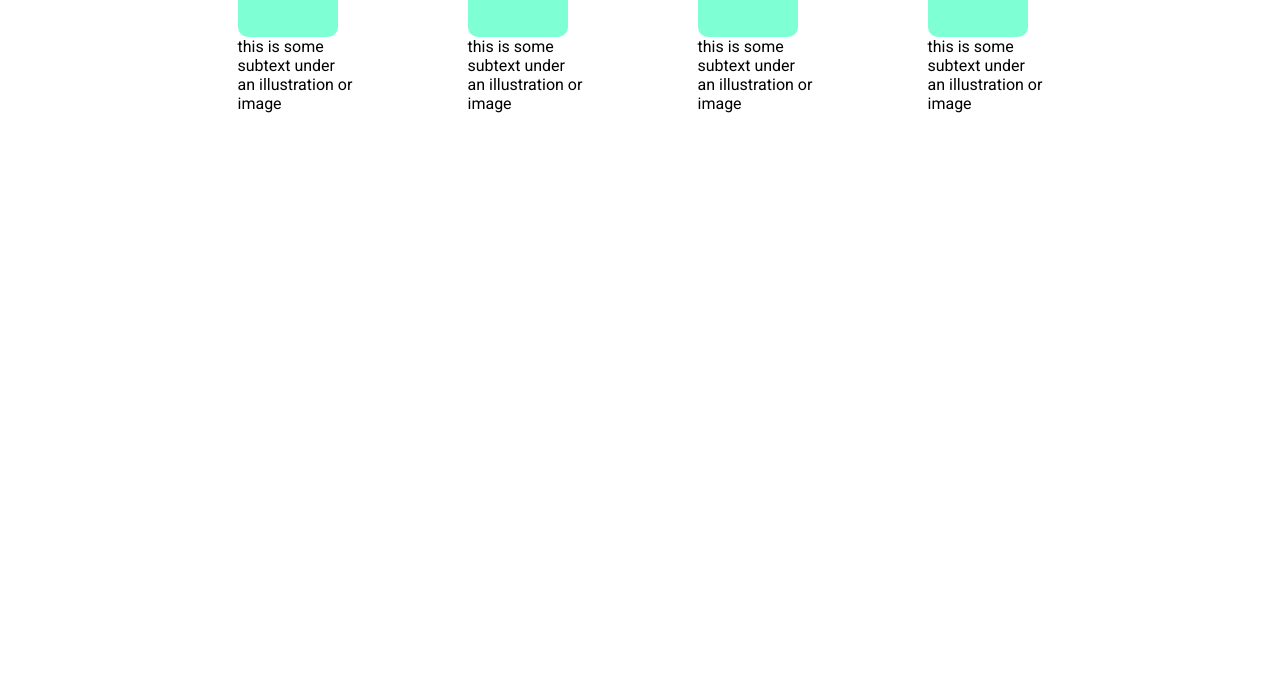
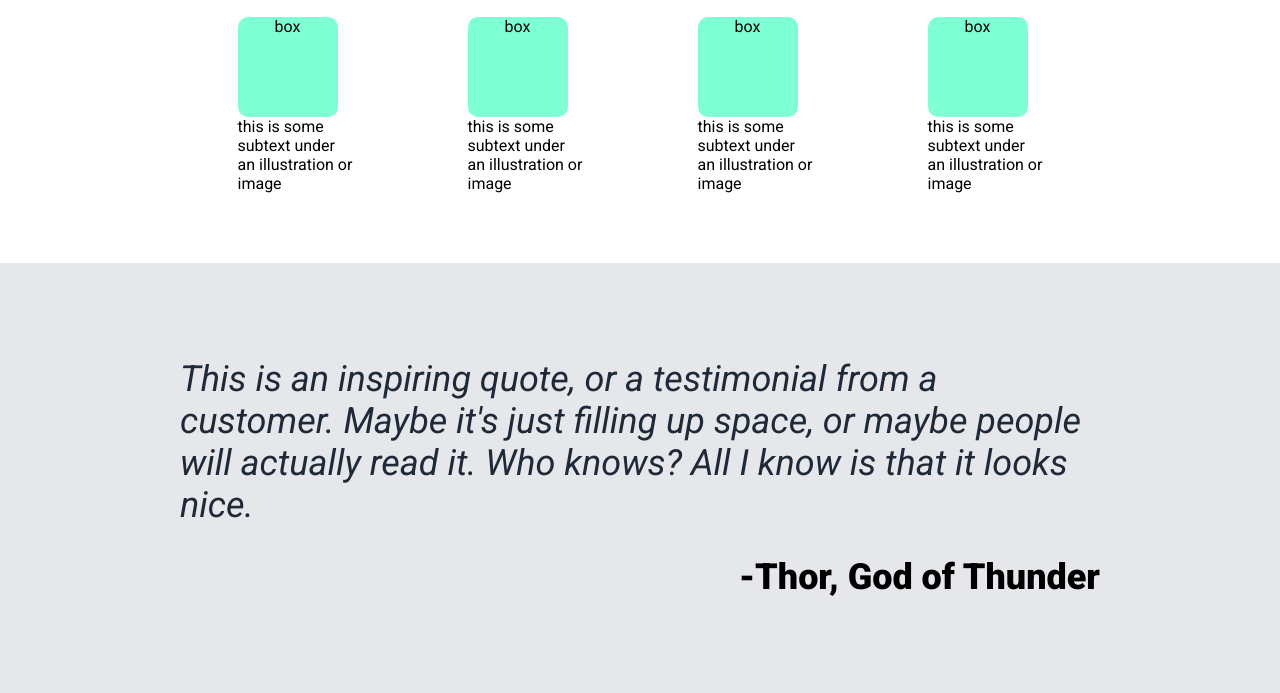
Before and after one commit to UtkuKaanArasan/Landing-Page, a plain HTML site: page index.html in a window 1280 px wide. Shown: the part 719-1412 px from the top of the page. Before the commit the page ends 1352 px from the top, so only its background shows below. Drawn offline with Linux system fonts and the light colour scheme.

Commit message:
Main-2 content added

```diff
--- a/index.html
+++ b/index.html
@@ -97,6 +97,20 @@
 
     <section id="main-2">
 
+        <div id="main-2-quote">
+            <p>
+                This is an inspiring quote, or a testimonial from a
+                customer. Maybe it's just filling up space, or maybe
+                people will actually read it. Who knows? All I know
+                is that it looks nice.
+            </p>
+        </div>
+        <div id="main-2-q-underline">
+            <p>-Thor, God of Thunder</p>
+        </div>
+
+
+
     </section>
 
     <section id="bottom">
--- a/style.css
+++ b/style.css
@@ -8,7 +8,7 @@
 #header{
     background-color: #1f2937;
     color: #f9faf8;
-    padding: 15px 12.5%;
+    padding: 50px 12.5%;
 }
 
 
@@ -75,9 +75,7 @@
 /* ========main-1 section======== */
 
 #main-1{
-    padding: 15px 12.5%;
-    /* temp ccode */
-    padding-bottom: 500px;
+    padding: 25px 12.5% 50px 12.5%;
 }
 
 #main-1-h2{
@@ -102,3 +100,27 @@
     margin: auto;
     width: 50%;
 }
+
+/* ======== Main 2 ======== */
+
+#main-2 {
+    padding: 75px 12.5%;
+    background-color: #E5E7EB;
+}
+
+#main-2-quote {
+    margin: 10px;
+    padding: 10px;
+    font-size: 36px;
+    font-weight: 100;
+    font-style: italic;
+    color: #1F2937;
+}
+
+#main-2-q-underline {
+    margin: 10px;
+    padding: 10px;
+    text-align: end;
+    font-size: 36px;
+    font-weight: bold;
+}
```
